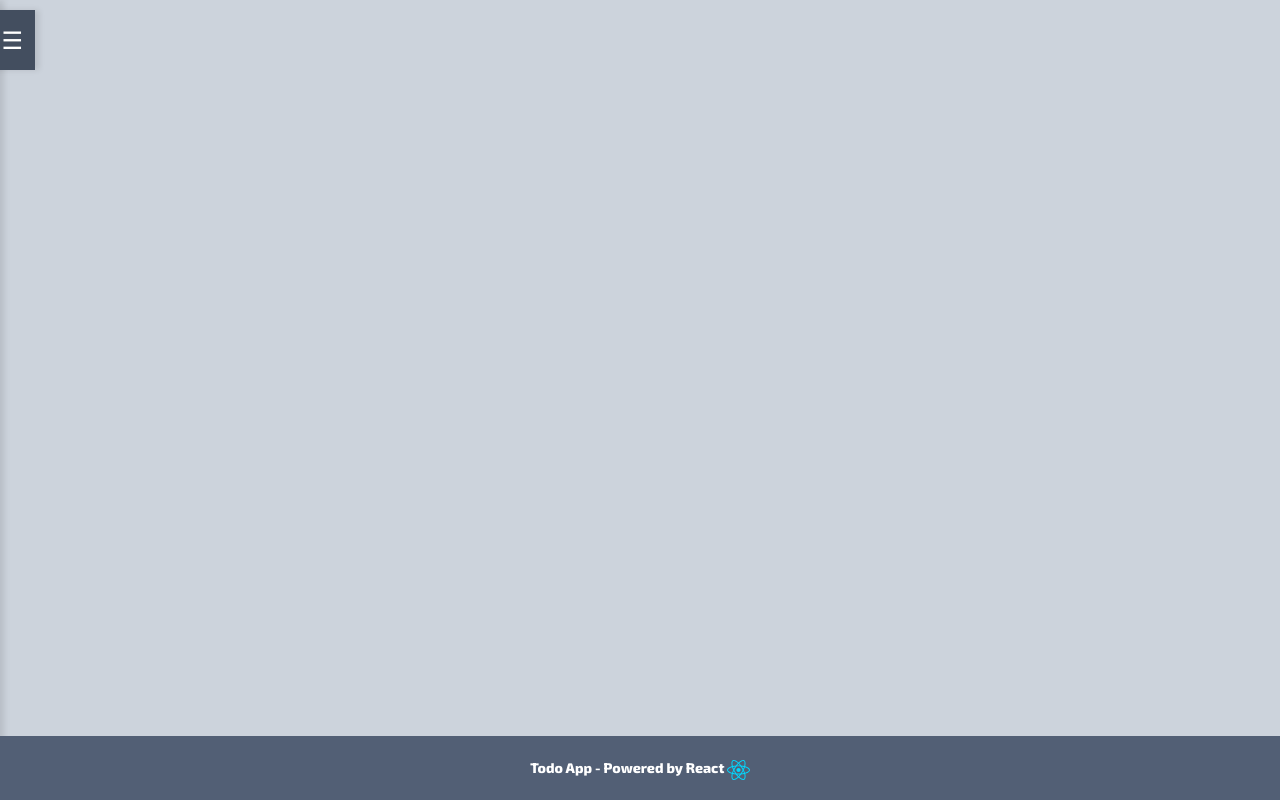
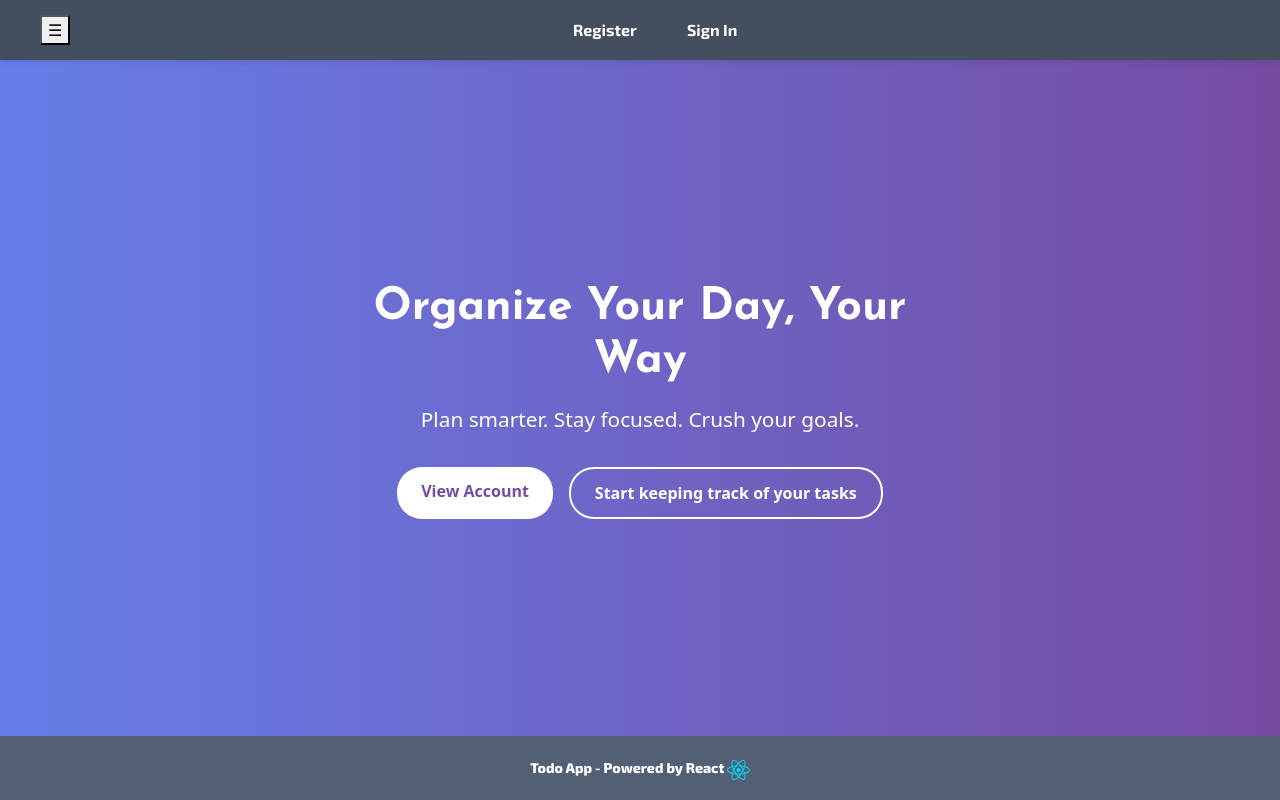
Before and after one commit to YawDev/todo-app-react, a React (Vite) app: page / in a window 1280 px wide. Built offline with nearby package versions, Linux system fonts and the light colour scheme; no server answers; a web font is replaced by a local one.

Commit message:
HomePage Updated, Auth Bug fix

```diff
--- a/src/App.jsx
+++ b/src/App.jsx
@@ -1,14 +1,16 @@
 import "./styles/Todo.css";
 import TodoWrapperComponent from "./components/TodoWrapperComponent";
 import "bootstrap/dist/css/bootstrap.min.css";
-import SideNavBarComponent from "./components/SideNavBarComponent";
+import TopNavBarComponent from "./components/TopNavBarComponent";
 import { useState, useEffect } from "react";
 import FooterComponent from "./components/FooterComponent";
-import { BrowserRouter as Router, Routes, Route } from "react-router-dom";
+import { BrowserRouter as Router, Routes, Route, href } from "react-router-dom";
 import Register from "./pages/Register";
 import Login from "./pages/Login";
 import { AuthStatusAPI } from "./utils/GoServiceAuth";
 import Account from "./pages/Account";
+import HomePage from "./pages/HomePage";
+import BackToHomePage from "./components/BackToHomePage";
 
 function App() {
   const [todoList, setTodoList] = useState([]);
@@ -18,36 +20,57 @@ function App() {
   useEffect(() => {
     const checkLogin = async () => {
       try {
-        const result = await AuthStatusAPI();
-        setIsLoggedIn(result.Authenticated);
-        console.log(result);
-        //setUserContext(r)
+        const data = await AuthStatusAPI();
+        console.log(data.result, "debugging OUTSIDE IF");
+        if (data.result) {
+          console.log(data, "debugging INSIDE IF");
+
+          const { status: httpStatus, authenticatedUser: user } = data.result;
+          console.log(httpStatus);
+          if (httpStatus === 200) {
+            setIsLoggedIn(data.Authenticated);
+            setUserContext(user);
+          } else {
+            setIsLoggedIn(false);
+            setUserContext(null);
+          }
+        } else {
+          console.log("reached else --checkLogin");
+          setIsLoggedIn(false);
+          setUserContext(null);
+        }
       } catch (error) {
         console.error("Auth check failed:", error);
         setIsLoggedIn(false);
+        setUserContext(null);
       }
     };
 
     checkLogin();
 
-    const interval = setInterval(checkLogin, 15 * 60 * 1000);
+    //const interval = setInterval(checkLogin, 15 * 60 * 1000);
+    const interval = setInterval(checkLogin, 6000);
+
     return () => clearInterval(interval);
   }, []);
 
   return (
+    <>
       <Router>
-      <SideNavBarComponent
+        <TopNavBarComponent
           isLoggedIn={isLoggedIn}
           setIsLoggedIn={setIsLoggedIn}
         />
 
         <Routes>
+          <Route path="/" element={<HomePage />} />
           <Route
             path="/account"
             element={
               <Account isLoggedIn={isLoggedIn} userContext={userContext} />
             }
           />
+
           <Route
             path="/todos"
             element={
@@ -76,6 +99,7 @@ function App() {
         </Routes>
         <FooterComponent />
       </Router>
+    </>
   );
 }
 
--- /dev/null
+++ b/src/components/BackToHomePage.jsx
@@ -0,0 +1,10 @@
+const BackToHomePage = () => {
+  return (
+    <div className="backToHomePage">
+      {" "}
+      <a href="/">Back to Homepage</a>{" "}
+    </div>
+  );
+};
+
+export default BackToHomePage;
--- /dev/null
+++ b/src/components/HeroSectionComponent.jsx
@@ -0,0 +1,40 @@
+import "../styles/HeroSection.css";
+
+const HeroSectionComponent = (isLoggedIn, userContext) => {
+  return isLoggedIn ? (
+    <>
+      {" "}
+      <div className="hero-section">
+        <div className="hero-content">
+          <h1>Organize Your Day, Your Way</h1>
+          <p>Plan smarter. Stay focused. Crush your goals.</p>
+          <div className="hero-buttons">
+            <a href="/account" className="btn hero-btn">
+              View Account
+            </a>
+            <a href="/todos" className="btn hero-btn secondary">
+              Start keeping track of your tasks
+            </a>
+          </div>
+        </div>
+      </div>
+    </>
+  ) : (
+    <div className="hero-section">
+      <div className="hero-content">
+        <h1>Organize Your Day, Your Way</h1>
+        <p>Plan smarter. Stay focused. Crush your goals.</p>
+        <div className="hero-buttons">
+          <a href="/register" className="btn hero-btn">
+            Get Started
+          </a>
+          <a href="/login" className="btn hero-btn secondary">
+            Login
+          </a>
+        </div>
+      </div>
+    </div>
+  );
+};
+
+export default HeroSectionComponent;
--- a/src/components/SideNavBarComponent.jsx
+++ b/src/components/TopNavBarComponent.jsx
@@ -13,7 +13,7 @@ const SideNavBarComponent = ({ isLoggedIn, setIsLoggedIn }) => {
 
   return (
     <nav>
-      <div className={`sideBarNav ${isOpen ? "open" : ""}`} id="sideBarNav">
+      <div className={`topNavBar ${isOpen ? "open" : ""}`} id="topNavBar">
         <button className="toggle-btn" id="toggle-btn" onClick={toggleSidebar}>
           ☰
         </button>
--- a/src/pages/Account.jsx
+++ b/src/pages/Account.jsx
@@ -1,11 +1,16 @@
+import BackToHomePage from "../components/BackToHomePage";
+
 export default function Account({ isLoggedIn, userContext }) {
   console.log(userContext);
   return !isLoggedIn ? (
     <>
+      <BackToHomePage />
       <h1>Not Authorized</h1>
     </>
   ) : (
     <div>
+      <BackToHomePage />
+
       <h1>Welcome, {userContext.username}</h1>
     </div>
   );
--- /dev/null
+++ b/src/pages/HomePage.jsx
@@ -0,0 +1,7 @@
+import HeroSectionComponent from "../components/HeroSectionComponent";
+
+const HomePage = () => {
+  return <HeroSectionComponent />;
+};
+
+export default HomePage;
--- a/src/pages/Login.jsx
+++ b/src/pages/Login.jsx
@@ -1,9 +1,12 @@
 import LoginForm from "../components/LoginForm";
+import BackToHomePage from "../components/BackToHomePage";
 import "../styles/Form.css";
 
 export default function Login({ isLoggedIn, setIsLoggedIn, setUserContext }) {
   return (
     <>
+      {" "}
+      <BackToHomePage />
       <LoginForm
         isLoggedIn={isLoggedIn}
         setIsLoggedIn={setIsLoggedIn}
--- a/src/pages/Register.jsx
+++ b/src/pages/Register.jsx
@@ -1,8 +1,10 @@
 import RegistrationForm from "../components/RegistrationForm";
+import BackToHomePage from "../components/BackToHomePage";
 
 export default function Register({ isLoggedIn }) {
   return (
     <>
+      <BackToHomePage />
       <RegistrationForm isLoggedIn={isLoggedIn} />
     </>
   );
--- /dev/null
+++ b/src/styles/HeroSection.css
@@ -0,0 +1,65 @@
+.hero-section {
+  width: 100vw; /* Full viewport width */
+  height: 100vh; /* Full viewport height */
+  margin: 0;
+  padding: 0;
+  box-sizing: border-box;
+  display: flex;
+  justify-content: center;
+  align-items: center;
+  background: linear-gradient(to right, #667eea, #764ba2);
+  color: white;
+  text-align: center;
+  overflow: hidden;
+}
+
+.hero-content {
+  max-width: 600px;
+  padding: 0 20px;
+}
+
+.hero-content h1 {
+  font-size: 2.8rem;
+  margin-bottom: 1rem;
+  font-weight: 700;
+}
+
+.hero-content p {
+  font-size: 1.3rem;
+  margin-bottom: 2rem;
+  font-weight: 300;
+}
+
+.hero-buttons {
+  display: flex;
+  gap: 1rem;
+  justify-content: center;
+  flex-wrap: wrap;
+}
+
+.hero-btn {
+  padding: 12px 24px;
+  border: none;
+  border-radius: 25px;
+  background-color: white;
+  color: #764ba2;
+  font-weight: bold;
+  text-decoration: none;
+  transition: all 0.3s ease-in-out;
+}
+
+.hero-btn:hover {
+  background-color: #eee;
+  color: #5a3e94;
+}
+
+.hero-btn.secondary {
+  background-color: transparent;
+  border: 2px solid white;
+  color: white;
+}
+
+.hero-btn.secondary:hover {
+  background-color: white;
+  color: #764ba2;
+}
--- a/src/styles/NavBar.css
+++ b/src/styles/NavBar.css
@@ -1,75 +1,51 @@
-.sideBarNav {
+.topNavBar {
   position: fixed;
   top: 0;
-  left: -200px;
-  width: 200px;
+  left: 0;
+  right: 0;
+  height: 60px;
+  background-color: #434e5f;
+  color: white;
+  display: flex;
+  align-items: center;
+  justify-content: space-between;
+  padding: 0 40px;
+  box-shadow: 0 2px 6px rgba(0, 0, 0, 0.1);
+  z-index: 1000;
   font-family: "Exo 2", sans-serif;
-  height: 100%;
-  background-color: #434e5f; /* Dark grey */
-  color: white;
-  padding-top: 20px;
-  box-shadow: 4px 0 6px rgba(0, 0, 0, 0.1);
-  transition: left 0.3s ease-in-out;
 }
 
-.sideBarNav.open {
-  left: 0;
+.topNavBar .logo {
+  flex: 1;
+  font-weight: bold;
+  font-size: 1.2rem;
 }
 
-.sideBarNav ul {
+.topNavBar ul {
+  flex: 2;
   list-style-type: none;
+  margin: 0;
   padding: 0;
-  display: none;
+  display: flex;
+  justify-content: center;
+  gap: 30px;
 }
 
-.sideBarNav.open ul {
-  display: block;
+.topNavBar ul li a {
+  color: white;
+  text-decoration: none;
+  font-weight: bold;
+  padding: 10px;
+  display: inline-block;
+  transition: background-color 0.2s ease;
 }
 
-.sideBarNav ul li {
-  padding: 10px;
-}
-
-.sideBarNav ul li a {
-  color: white;
-  text-decoration: none;
-  display: block;
-  padding: 10px;
-  font-weight: bold;
-}
-
-.sideBarNav ul li a:hover {
-  background-color: #57667a; /* Slightly lighter grey to complement the sidebar */
-}
-
-.toggle-btn {
-  position: absolute;
-  top: 10px;
-  right: -35px;
-  background-color: #434e5f; /* Matching dark grey */
-  color: rgb(255, 255, 255);
-  padding: 10px;
-  border: 2px solid #434e5f; /* Matching border */
-  font-size: 24px;
-  cursor: pointer;
-  transition: right 0.3s ease-in-out;
-  box-shadow: 4px 0 6px rgba(0, 0, 0, 0.1);
-}
-
-.toggle-btn:hover {
-  background-color: #57667a; /* Slightly lighter grey to complement the sidebar */
-}
-
-.sideBarNav.open .toggle-btn {
-  right: -35px;
+.topNavBar ul li a:hover {
+  background-color: #57667a;
+  border-radius: 4px;
 }
 
 .content {
-  margin-left: 220px;
+  margin-top: 60px;
   padding: 20px;
-  transition: margin-left 0.3s ease-in-out;
 }
-
-.sideBarNav.open ~ .content {
-  margin-left: 0;
-}
```
Lines whose indentation alone changed are shown as unchanged.
